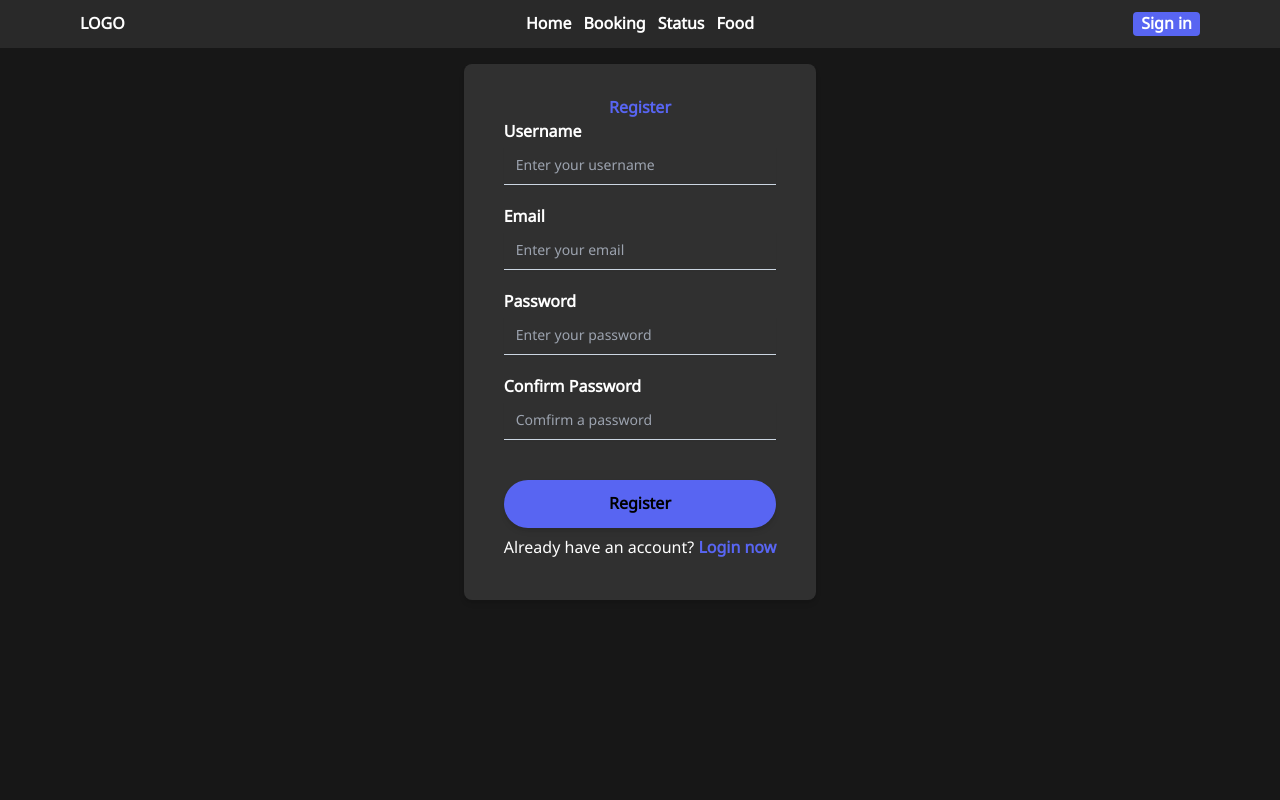
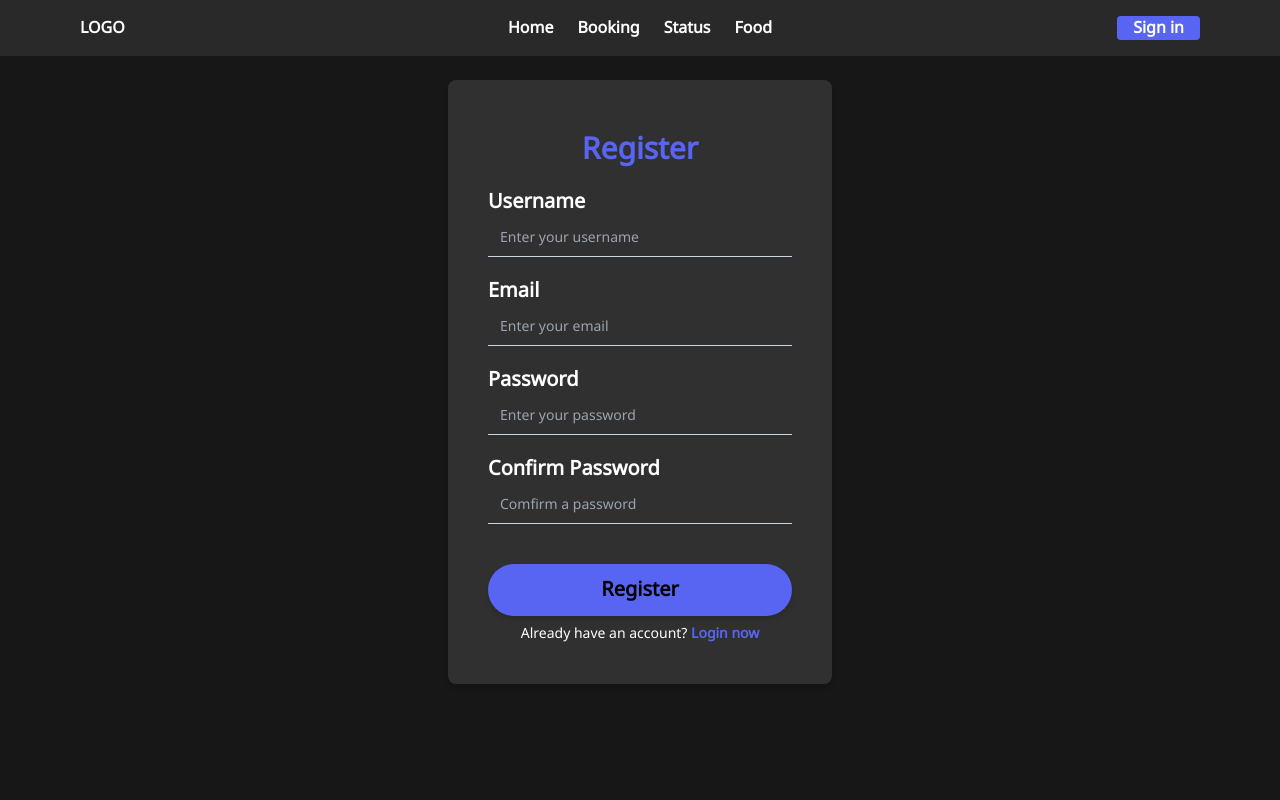
Before and after one commit to Tiger66070167/ISAD-Project-BoardGame-Web, a Next.js app: page /register in a window 1280 px wide. Shown: the top 800 px of the page. Built offline with nearby package versions, Linux system fonts and the light colour scheme.

Commit message:
Add hamburger bar and responsive for small device

```diff
--- a/src/app/components/Nav.tsx
+++ b/src/app/components/Nav.tsx
@@ -1,16 +1,44 @@
+"use client"
+
 import React from "react";
 import Link from "next/link";
 
+function clickHam() {
+  let event = document.getElementById("menu");
+  (event?.className === 'hidden absolute px-20 pb-5') ? event.className += ' menu-active' : event.className = 'hidden absolute px-20 pb-5';
+};
+
+function clickMenu() {
+  let event = document.getElementById("menu");
+  (event?.className === 'hidden absolute px-20 pb-5 menu-active') ? event.className = 'hidden absolute px-20 pb-5' : 0 ;
+}
+
 function Nav() {
   return (
-    <header className="w-full grid grid-cols-3 justify-items items-center tablet:py-3 laptop:py-4 desktop:py-5 bg-[#292929] text-white font-semibold fixed top-0 left-0 z-10 ">
+    <nav>
+      <div
+        id="navbar-container"
+        className="w-full px-20
+      tablet:flex tablet:py-3
+      laptop:grid laptop:grid-cols-3 laptop:py-4
+      desktop:py-5
+      justify-items items-center
+      bg-[#292929] text-white font-semibold
+      fixed
+      top-0 left-0 z-10 "
+      >
         {/* Left */}
-      <div className="place-content-start pl-20 laptop:text-base desktop:text-3xl">
+        <div className="place-content-start laptop:text-base tablet:hidden desktop:text-3xl laptop:flex">
           LOGO
         </div>
 
-      {/* Center */}
-      <ul className="flex items-center justify-center tablet:space-x-3 laptop:space-x-6 desktop:space-x-12 teblet:text-base laptop:text-base desktop:text-3xl">
+        {/* Center Laptop and Desktop */}
+        <ul
+          className="flex items-center justify-center
+        tablet:space-x-3 teblet:text-base tablet:hidden
+        laptop:space-x-6 laptop:text-base laptop:flex
+        desktop:space-x-12 desktop:text-3xl"
+        >
           <li className="hover:text-[--primary-color] hover:scale-110 transition hover:delay-50">
             <Link href="/">Home</Link>
           </li>
@@ -26,15 +54,63 @@ function Nav() {
         </ul>
 
         {/* Right */}
-      <div className="pr-20 justify-self-end">
+        <div className="justify-self-end tablet:hidden laptop:flex">
           <button
-          className="rounded bg-[--primary-color] tablet:px-2 laptop:px-4 desktop:px-6 desktop:py-1 tablet:text-base laptop:text-base desktop:text-3xl transition hover:scale-105 bg-gradient-to-r hover:from-[--primary-color] hover:to-[--accent-color]"
+            className="rounded bg-[--primary-color]
+            tablet:px-2 tablet:text-base
+            laptop:px-4 laptop:text-base
+            desktop:px-6 desktop:py-1 desktop:text-3xl
+            transition hover:scale-105 bg-gradient-to-r hover:from-[--primary-color] hover:to-[--accent-color]"
             type="button"
           >
             <Link href="/login">Sign in</Link>
           </button>
         </div>
-    </header>
+
+        {/* Hamburger Menu */}
+        <div
+          id="ham-bar"
+          className="tablet:flex
+        laptop:hidden
+        tablet:justify-between
+        justify-items items-center
+        "
+        >
+          <div className="place-content-start laptop:text-base desktop:text-3xl">
+            LOGO
+          </div>
+          <div className="flex items-start">
+            <ul id="menu" className="hidden absolute px-20 pb-5">
+              <div className="border-b pb-1 mb-2">
+                <button
+                className="rounded bg-[--primary-color]
+                tablet:px-2 tablet:text-base
+                laptop:px-4 laptop:text-base
+                desktop:px-6 desktop:py-1 desktop:text-3xl
+                transition hover:scale-105 bg-gradient-to-r hover:from-[--primary-color] hover:to-[--accent-color]"
+                type="button"
+                >
+                  <Link href="/login" onClick={clickMenu}>Sign in</Link>
+                </button>
+              </div>
+              <li className="hover:text-[--primary-color] transition hover:delay-50">
+                <Link href="/" onClick={clickMenu}>Home</Link>
+              </li>
+              <li className="hover:text-[--primary-color] transition hover:delay-50">
+                <Link href="/booking" onClick={clickMenu}>Booking</Link>
+              </li>
+              <li className="hover:text-[--primary-color] transition hover:delay-50">
+              <Link href="/status" onClick={clickMenu}>Status</Link>
+              </li>
+              <li className="hover:text-[--primary-color] transition hover:delay-50">
+                <Link href="/food" onClick={clickMenu}>Food</Link>
+              </li>
+            </ul>
+          </div>
+          <button id="ham-button" className="tablet:text-2xl" onClick={clickHam}>☰</button>
+        </div>
+      </div>
+    </nav>
   );
 }
 
--- a/src/app/globals.css
+++ b/src/app/globals.css
@@ -95,3 +95,24 @@ body {
     @apply bg-background text-foreground;
   }
 }
+
+@media only screen and (max-width: 640px) {
+  #navbar-container {
+    display: grid;
+    padding-top: 0;
+    padding-bottom: 0;
+    height: 56px;
+  }
+
+  #menu {
+    margin-top: 25px;
+    width: 100%;
+    top: 100;
+    left: 0;
+  }
+
+  .menu-active {
+    display: block !important;
+    background-color: #292929;
+  }
+}
--- a/src/app/login/page.tsx
+++ b/src/app/login/page.tsx
@@ -1,39 +1,67 @@
-import React from 'react'
-import Link from 'next/link'
+import React from "react";
+import Link from "next/link";
 
 function loginPage() {
   return (
-    <div className='min-h-screen min-w-screen bg-[--neutrals-color]'>
+    <div className="min-h-screen min-w-screen bg-[--neutrals-color]">
 
-        {/* laptop:px-96 desktop:px-[32rem] */}
-        <div className='flex justify-center items-center tablet:pt-16 laptop:pt-20 desktop:pt-28 laptop:pb-12 desktop:pb-22'>
-            <div className='shadow-md rounded-lg bg-[#303030] flex flex-col pt-8 laptop:w-96 desktop:w-[500px] h-auto pb-20'>
+      {/* Background */}
+      <div className="flex justify-center items-center tablet:pt-16 laptop:pt-20 desktop:pt-28 laptop:pb-12 desktop:pb-22">
+        <div className="shadow-md rounded-lg bg-[#303030] flex flex-col pt-8 w-96 desktop:w-[500px] h-auto pb-20">
 
+          {/* Head */}
           <div>
-                    <h1 className='laptop:text-3xl desktop:text-4xl laptop:py-5 desktop:py-12 font-black text-[--primary-color] pt-8 flex justify-center items-center'>Login</h1>
+            <h1 className="laptop:text-3xl desktop:text-4xl laptop:py-5 desktop:py-12 font-black text-[--primary-color] pt-8 flex justify-center items-center">
+              Login
+            </h1>
           </div>
-                    <form className='w-full px-10'>
-                        <div className='pb-5'>
-                            <label className='laptop:text-xl desktop:text-2xl font-semibold'>Email</label>
+
+          {/* Input Form */}
+          <form className="w-full px-10">
+            <div className="pb-5">
+              <label className="laptop:text-xl desktop:text-2xl font-semibold">
+                Email
+              </label>
               <br />
-                            <input type="text" placeholder='Enter your email' className='text-[#bababa] mt-1 px-3 py-2 bg-[#303030] border-b shadow-sm border-slate-300 w-full rounded-none sm:text-sm focus:outline-none focus:border-[--primary-color] transition focus:duration-200'/>
+              <input
+                type="text"
+                placeholder="Enter your email"
+                className="text-[#bababa] mt-1 px-3 py-2 bg-[#303030] border-b shadow-sm border-slate-300 w-full rounded-none sm:text-sm focus:outline-none focus:border-[--primary-color] transition focus:duration-200"
+              />
             </div>
-                        <div className='pb-5'>
-                            <label className='laptop:text-xl desktop:text-2xl font-semibold'>Password</label>
+            <div className="pb-5">
+              <label className="laptop:text-xl desktop:text-2xl font-semibold">
+                Password
+              </label>
               <br />
-                            <input type="password" placeholder='Enter your password' className='text-[#bababa] mt-1 px-3 py-2 bg-[#303030] border-b shadow-sm border-slate-300 w-full rounded-none sm:text-sm focus:outline-none focus:border-[--primary-color] transition focus:duration-200'/>
+              <input
+                type="password"
+                placeholder="Enter your password"
+                className="text-[#bababa] mt-1 px-3 py-2 bg-[#303030] border-b shadow-sm border-slate-300 w-full rounded-none sm:text-sm focus:outline-none focus:border-[--primary-color] transition focus:duration-200"
+              />
             </div>
-                        <div className='flex justify-center items-center pt-5 w-full laptop:text-xl desktop:text-2xl'>
-                            <button className='bg-[--primary-color] w-full shadow-md rounded-full font-semibold py-3 text-black'>Login</button>
+
+            {/* Button */}
+            <div className="flex justify-center items-center pt-5 w-full laptop:text-xl desktop:text-2xl">
+              <button className="bg-[--primary-color] w-full shadow-md rounded-full font-semibold py-3 text-black">
+                Login
+              </button>
             </div>
-                        <div className='flex justify-center items-center pt-2 laptop:text-sm desktop:text-lg'>
-                            <p>Don't have an account? <span className='text-[--primary-color] font-black'><Link href="/register">Register</Link></span></p>
+
+            {/* Link Register */}
+            <div className="flex justify-center items-center pt-2 laptop:text-sm desktop:text-lg">
+              <p>
+                Don't have an account?{" "}
+                <span className="text-[--primary-color] font-black">
+                  <Link href="/register">Register</Link>
+                </span>
+              </p>
             </div>
           </form>
         </div>
       </div>
     </div>
-  )
+  );
 }
 
-export default loginPage
+export default loginPage;
--- a/src/app/register/page.tsx
+++ b/src/app/register/page.tsx
@@ -1,48 +1,89 @@
-import React from 'react'
-import Link from 'next/link'
+import React from "react";
+import Link from "next/link";
 
 function registerPage() {
   return (
-    <div className='min-h-screen min-w-screen bg-[--neutrals-color]'>
+    <div className="min-h-screen min-w-screen bg-[--neutrals-color]">
 
-        <div className='flex justify-center items-center tablet:pt-16 laptop:pt-20 desktop:pt-28 laptop:pb-12 desktop:pb-22'>
-            <div className='shadow-md rounded-lg bg-[#303030] flex flex-col pt-8 laptop:w-96 desktop:w-[500px] h-auto pb-10'>
+      {/* Background */}
+      <div className="flex justify-center items-center tablet:pt-16 laptop:pt-20 desktop:pt-28 laptop:pb-12 desktop:pb-22">
+        <div className="shadow-md rounded-lg bg-[#303030] flex flex-col pt-8 w-96 desktop:w-[500px] h-auto pb-10">
 
+          {/* Head */}
           <div>
-                    <h1 className='laptop:text-3xl desktop:text-4xl laptop:py-5 desktop:py-12 font-black text-[--primary-color] flex justify-center items-center'>Register</h1>
+            <h1 className="laptop:text-3xl desktop:text-4xl laptop:py-5 desktop:py-12 font-black text-[--primary-color] flex justify-center items-center">
+              Register
+            </h1>
           </div>
-                    <form className='w-full px-10'>
-                        <div className='pb-5'>
-                            <label className='laptop:text-xl desktop:text-2xl font-semibold'>Username</label>
+
+          {/* Input Form */}
+          <form className="w-full px-10">
+            <div className="pb-5">
+              <label className="laptop:text-xl desktop:text-2xl font-semibold">
+                Username
+              </label>
               <br />
-                            <input type="text" placeholder='Enter your username' className='text-[#bababa] mt-1 px-3 py-2 bg-[#303030] border-b shadow-sm border-slate-300 w-full rounded-none sm:text-sm focus:outline-none focus:border-[--primary-color] transition focus:duration-200'/>
+              <input
+                type="text"
+                placeholder="Enter your username"
+                className="text-[#bababa] mt-1 px-3 py-2 bg-[#303030] border-b shadow-sm border-slate-300 w-full rounded-none sm:text-sm focus:outline-none focus:border-[--primary-color] transition focus:duration-200"
+              />
             </div>
-                        <div className='pb-5'>
-                            <label className='laptop:text-xl desktop:text-2xl font-semibold'>Email</label>
+            <div className="pb-5">
+              <label className="laptop:text-xl desktop:text-2xl font-semibold">
+                Email
+              </label>
               <br />
-                            <input type="text" placeholder='Enter your email' className='text-[#bababa] mt-1 px-3 py-2 bg-[#303030] border-b shadow-sm border-slate-300 w-full rounded-none sm:text-sm focus:outline-none focus:border-[--primary-color] transition focus:duration-200'/>
+              <input
+                type="text"
+                placeholder="Enter your email"
+                className="text-[#bababa] mt-1 px-3 py-2 bg-[#303030] border-b shadow-sm border-slate-300 w-full rounded-none sm:text-sm focus:outline-none focus:border-[--primary-color] transition focus:duration-200"
+              />
             </div>
-                        <div className='pb-5'>
-                            <label className='laptop:text-xl desktop:text-2xl font-semibold'>Password</label>
+            <div className="pb-5">
+              <label className="laptop:text-xl desktop:text-2xl font-semibold">
+                Password
+              </label>
               <br />
-                            <input type="password" placeholder='Enter your password' className='text-[#bababa] mt-1 px-3 py-2 bg-[#303030] border-b shadow-sm border-slate-300 w-full rounded-none sm:text-sm focus:outline-none focus:border-[--primary-color] transition focus:duration-200'/>
+              <input
+                type="password"
+                placeholder="Enter your password"
+                className="text-[#bababa] mt-1 px-3 py-2 bg-[#303030] border-b shadow-sm border-slate-300 w-full rounded-none sm:text-sm focus:outline-none focus:border-[--primary-color] transition focus:duration-200"
+              />
             </div>
-                        <div className='pb-5'>
-                            <label className='laptop:text-xl desktop:text-2xl font-semibold'>Confirm Password</label>
+            <div className="pb-5">
+              <label className="laptop:text-xl desktop:text-2xl font-semibold">
+                Confirm Password
+              </label>
               <br />
-                            <input type="password" placeholder='Comfirm a password' className='text-[#bababa] mt-1 px-3 py-2 bg-[#303030] border-b shadow-sm border-slate-300 w-full rounded-none sm:text-sm focus:outline-none focus:border-[--primary-color] transition focus:duration-200'/>
+              <input
+                type="password"
+                placeholder="Comfirm a password"
+                className="text-[#bababa] mt-1 px-3 py-2 bg-[#303030] border-b shadow-sm border-slate-300 w-full rounded-none sm:text-sm focus:outline-none focus:border-[--primary-color] transition focus:duration-200"
+              />
             </div>
-                        <div className='flex justify-center items-center pt-5 w-full laptop:text-xl desktop:text-2xl'>
-                            <button className='bg-[--primary-color] w-full shadow-md rounded-full font-semibold py-3 text-black'>Register</button>
+
+            {/* Button */}
+            <div className="flex justify-center items-center pt-5 w-full laptop:text-xl desktop:text-2xl">
+              <button className="bg-[--primary-color] w-full shadow-md rounded-full font-semibold py-3 text-black">
+                Register
+              </button>
             </div>
-                        <div className='flex justify-center items-center pt-2 laptop:text-sm  desktop:text-lg'>
-                            <p>Already have an account? <span className='text-[--primary-color] font-black'><Link href="/login">Login now</Link></span></p>
+
+            {/* Link Login */}
+            <div className="flex justify-center items-center pt-2 laptop:text-sm  desktop:text-lg">
+              <p>
+                Already have an account?{" "}
+                <span className="text-[--primary-color] font-black">
+                  <Link href="/login">Login now</Link>
+                </span>
+              </p>
             </div>
           </form>
         </div>
       </div>
     </div>
-  )
+  );
 }
 
-export default registerPage
+export default registerPage;
--- a/tailwind.config.ts
+++ b/tailwind.config.ts
@@ -55,8 +55,8 @@ const config: Config = {
   			'20': '.20'
   		},
   		screens: {
-  			tablet: '640px',
-  			laptop: '1470px',
+  			tablet: '0px',
+  			laptop: '641px',
   			desktop: '1770px'
   		},
   		borderRadius: {
```
Also changed, not shown: src/app/page.tsx (+53 -9 lines), src/app/profile/page.tsx (+48 -29 lines). Lines whose indentation alone changed are shown as unchanged.
